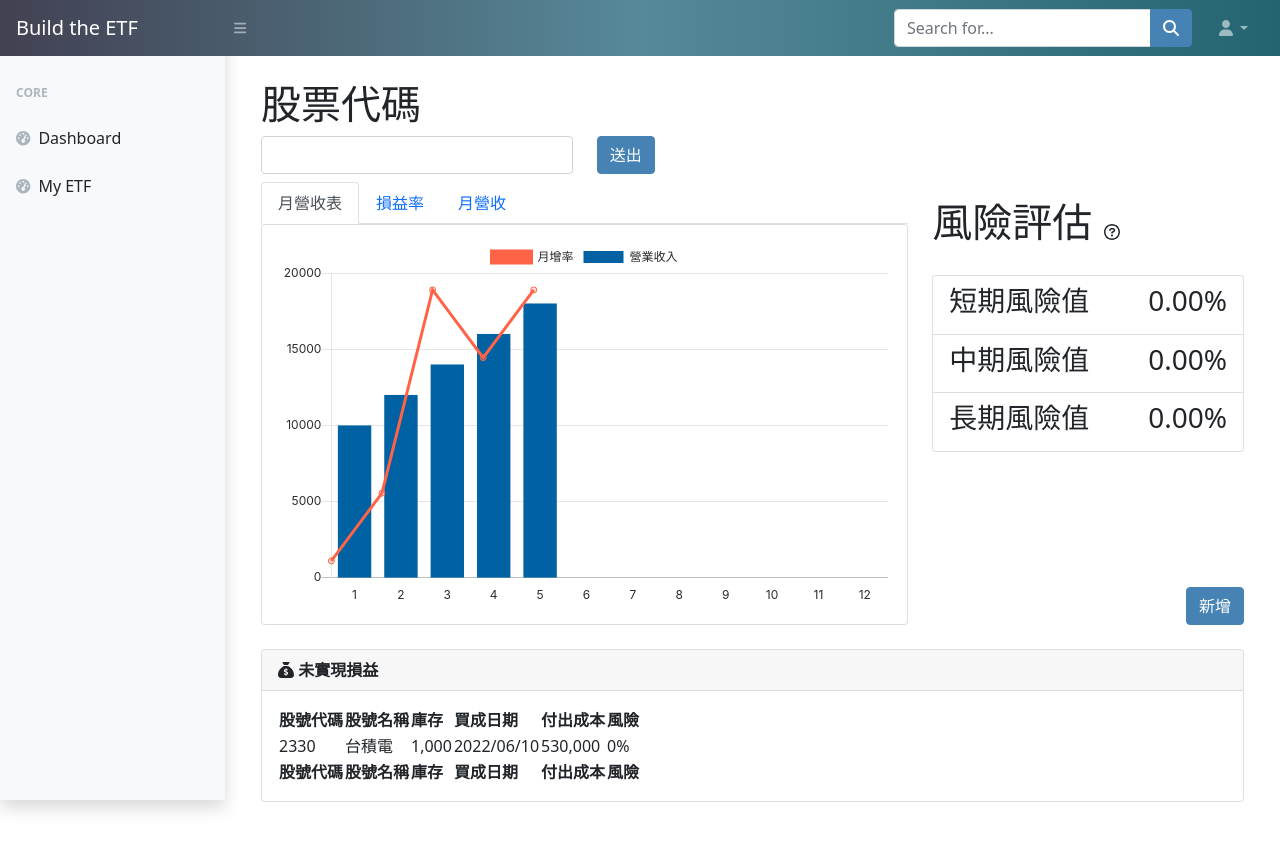
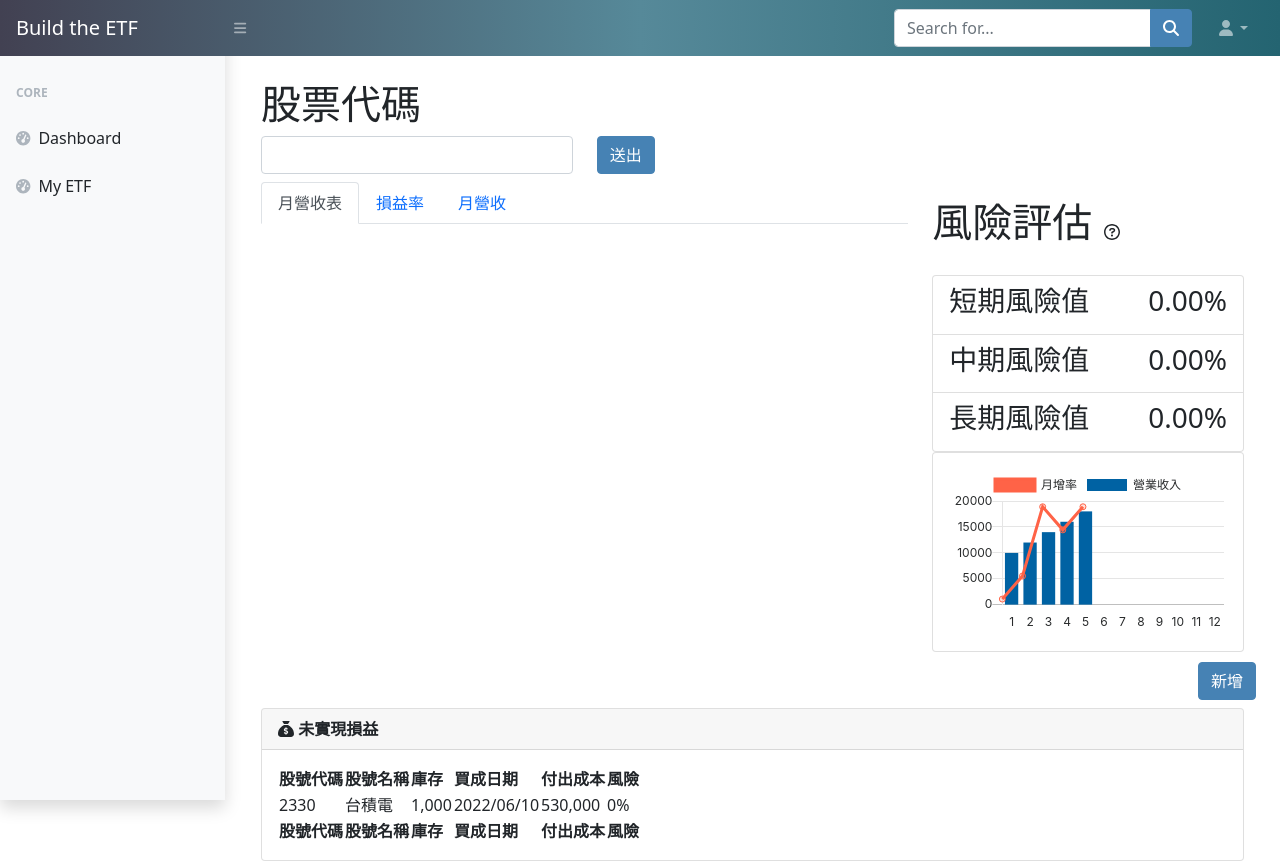
Before and after one commit to MRAmateurH/Choose_Your_ETF, a Flask app: page /dashboard in a window 1280 px wide. Shown: the top 865 px of the page. Before the commit the page ends 812 px from the top, so only its background shows below. Run offline with Flask 2, Linux system fonts and the light colour scheme; some libraries are stand-ins or nearby versions.

Commit message:
調整版型

```diff
--- a/FinTech_demo/templates/dashboard.html
+++ b/FinTech_demo/templates/dashboard.html
@@ -66,66 +66,7 @@
         </button>
       </li>
     </ul>
-    <div class="tab-content" id="myTabContent">
-      <div
-        class="tab-pane fade show active"
-        id="revenue"
-        role="tabpanel"
-        aria-labelledby="revenue-tab"
-      >
-        <div class="col-xl-12">
-          <div class="card mb-4">
-            <!-- <div class="card-header">
-                            <i class="fas fa-chart-area me-1"></i>
-                            Mix Chart Example
-                        </div> -->
-            <div class="card-body">
-              <canvas id="myRevenueChart" width="100%" height="60"></canvas>
-            </div>
-          </div>
-        </div>
-      </div>
-      <div
-        class="tab-pane fade"
-        id="incomeStatement"
-        role="tabpanel"
-        aria-labelledby="incomeStatement-tab"
-      >
-        <div class="col-xl-12">
-          <div class="card mb-4">
-            <!-- <div class="card-header">
-                            <i class="fas fa-chart-area me-1"></i>
-                            Area Chart Example
-                        </div> -->
-            <div class="card-body">
-              <canvas
-                id="myIncomeStatementChart"
-                width="100%"
-                height="60"
-              ></canvas>
-            </div>
-          </div>
-        </div>
-      </div>
-      <div
-        class="tab-pane fade"
-        id="profile-Mix"
-        role="tabpanel"
-        aria-labelledby="profile-Mix-tab"
-      >
-        <div class="col-xl-12">
-          <div class="card mb-4">
-            <!-- <div class="card-header">
-                            <i class="fas fa-chart-bar me-1"></i>
-                            Bar Chart Example
-                        </div> -->
-            <div class="card-body">
-              <canvas id="myBarChart" width="100%" height="60"></canvas>
-            </div>
-          </div>
-        </div>
-      </div>
-    </div>
+
   </div>
   <div class="col-4 mt-3 mb-4" style="display: flex; flex-direction: column">
     <h1 class="mb-4 position-relative">
@@ -155,6 +96,19 @@
         <span class="h3">長期風險值</span>
         <span class="h3 float-end">0.00%</span>
       </a>
+    </div>
+
+    <div class="col-xl-12">
+      <div class="card mb-4">
+        <!-- <div class="card-header">
+                        <i class="fas fa-chart-area me-1"></i>
+                        Mix Chart Example
+                    </div> -->
+        <div class="card-body">
+          <canvas id="myRevenueChart" width="100%" height="60"></canvas>
+        </div>
+      </div>
+    </div>
     </div>
     <!-- <ul class="list-group list-group-flush">
       <li class="list-group-item mb-4">
```
